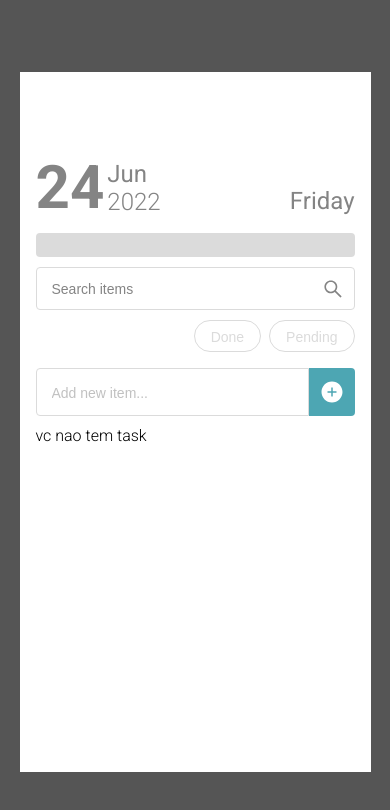
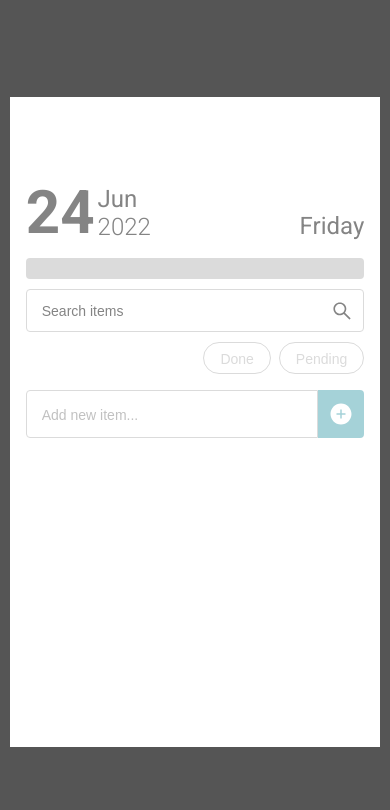
Before and after one commit to sizebay/frontend-challenge, a React (Vite) app: page / in a window 390 px wide. Shown: the top 810 px of the page. Built offline with nearby package versions, Linux system fonts and the light colour scheme.

Commit message:
style: responsivity to desktop screen

```diff
--- a/src/components/AddItemInput/index.tsx
+++ b/src/components/AddItemInput/index.tsx
@@ -32,7 +32,7 @@ const AddItemInput = () => {
           onChange={({ target: { value } }) => setInputValue(value)}
         />
       </div>
-      <button type="submit">
+      <button type="submit" disabled={!inputValue}>
         <AiFillPlusCircle />
       </button>
     </Wrapper>
--- a/src/components/AddItemInput/styles.ts
+++ b/src/components/AddItemInput/styles.ts
@@ -5,6 +5,7 @@ export const Wrapper = styled.form`
   align-items: center;
   align-self: center;
   width: 100%;
+  max-width: 680px;
   > div {
     width: 100%;
     border: 1px solid var(--secundary-gray);
@@ -45,5 +46,8 @@ export const Wrapper = styled.form`
       }
       color: var(--secundary-gray);
     }
+    &:disabled {
+      opacity: 0.5;
+    }
   }
 `;
--- /dev/null
+++ b/src/components/ListContainer/index.tsx
@@ -0,0 +1,16 @@
+import { useTasks } from "../../providers/Tasks";
+import ListItem from "../ListItem";
+import { Wrapper } from "./styles";
+
+const ListContainer = () => {
+  const { tasks } = useTasks();
+
+  return (
+    <Wrapper>
+      {!!tasks.length &&
+        tasks.map((task) => <ListItem key={task.id} task={task} />)}
+    </Wrapper>
+  );
+};
+
+export default ListContainer;
--- /dev/null
+++ b/src/components/ListContainer/styles.ts
@@ -0,0 +1,18 @@
+import styled from "styled-components";
+
+export const Wrapper = styled.ul`
+  display: flex;
+  flex-flow: column;
+  gap: 8px;
+  height: 480px;
+  max-height: 480px;
+  overflow-y: scroll;
+  width: 100%;
+  align-self: center;
+  max-width: 680px;
+  @media (min-width: 680px) {
+    ::-webkit-scrollbar {
+      display: none;
+    }
+  }
+`;
--- a/src/components/ListItem/index.tsx
+++ b/src/components/ListItem/index.tsx
@@ -11,7 +11,7 @@ interface iListItemProps {
 const ListItem = ({ task }: iListItemProps) => {
   const [inputValue, setInputValue] = useState(task.description);
 
-  const { editTask } = useTasks();
+  const { editTask, removeTask, completeTask } = useTasks();
 
   useEffect(() => {
     if (inputValue && inputValue !== task.description) {
@@ -28,15 +28,20 @@ const ListItem = ({ task }: iListItemProps) => {
           value={inputValue}
           onChange={({ target: { value } }) => setInputValue(value)}
         />
-        <div className="subtitle">Edit task</div>
       </div>
       <div className="buttons-container">
-        <button className="remove-task-btn">
+        <button className="remove-task-btn" onClick={() => removeTask(task)}>
           <AiOutlineMinusCircle />
         </button>
-        <button className="complete-task-btn">
+        <button
+          className="complete-task-btn"
+          onClick={() => completeTask(task)}
+        >
           <AiOutlineCheckCircle />
         </button>
+      </div>
+      <div className="tooltip">
+        <span>Edit task</span>
       </div>
     </Wrapper>
   );
--- a/src/components/ListItem/styles.ts
+++ b/src/components/ListItem/styles.ts
@@ -2,15 +2,17 @@ import styled from "styled-components";
 
 export const Wrapper = styled.li`
   width: 100%;
+  max-width: 680px;
   display: flex;
   align-items: center;
   justify-content: space-between;
   background-color: #f4f4f4;
   border-radius: 4px;
   border: 1px solid var(--secundary-gray);
+  transition: 0.4s;
   .description-container {
     padding: 11px 9px 10px 9px;
-    max-width: 75%;
+    width: 130%;
     > input {
       border: none;
       background-color: transparent;
@@ -20,39 +22,56 @@ export const Wrapper = styled.li`
       white-space: nowrap;
       overflow: hidden;
       text-overflow: ellipsis;
+      width: 130%;
+      letter-spacing: -0.3px;
+      @media (min-width: 650px) {
+        width: 100%;
+      }
     }
-    > .subtitle {
-      opacity: 0;
-      transition: 0.4s;
-      padding: 10px 16px;
-      background: var(--primary-gray);
+  }
+  .tooltip {
+    position: relative;
+    display: inline-block;
+    right: 60%;
+    > span {
+      opacity: 0.8;
+      visibility: hidden;
+      background-color: var(--primary-gray);
+      color: #fff;
+      text-align: center;
+      padding: 5px 20px 5px 0;
+      font-size: 14px;
+      border-radius: 4px;
       position: absolute;
-      left: 100px;
-      border-radius: 4px;
-      color: #ffffff;
+      z-index: 1;
+      white-space: nowrap;
       pointer-events: none;
-      font-size: 14px;
+      top: 17px;
       &::before {
         content: "";
-        position: absolute;
-        left: 40%;
-        top: -5px;
         width: 0;
         height: 0;
+        position: relative;
+        bottom: 30px;
+        left: 50%;
         border-left: 10px solid transparent;
         border-right: 10px solid transparent;
         border-bottom: 10px solid var(--primary-gray);
       }
     }
   }
-  &:hover .subtitle {
-    opacity: 0.8;
+  :hover .tooltip > span {
+    visibility: visible;
+  }
+  :hover {
+    background-color: #ffffff;
   }
   > .buttons-container {
     opacity: 0;
     display: flex;
     transition: 0.4s;
     height: 100%;
+    pointer-events: none;
     > button {
       display: flex;
       align-items: center;
@@ -80,7 +99,21 @@ export const Wrapper = styled.li`
       background-color: var(--primary-color);
     }
   }
-  :hover > div {
+  :hover > .buttons-container {
     opacity: 1;
+    pointer-events: auto;
+  }
+  @media (min-width: 650px) {
+    height: 48px;
+    .description-container {
+      padding: 15px 0px 14px 16px;
+    }
+    .buttons-container {
+      height: 48px;
+      > button {
+        width: 44px;
+        font-size: 24px;
+      }
+    }
   }
 `;
--- a/src/components/MainContent/index.tsx
+++ b/src/components/MainContent/index.tsx
@@ -5,7 +5,7 @@ import AddItemInput from "../AddItemInput";
 import { Wrapper } from "./styles";
 import Searcher from "../Searcher";
 import { useState } from "react";
-import ListItem from "../ListItem";
+import ListContainer from "../ListContainer";
 
 export type SearchState = {
   filter: boolean;
@@ -14,7 +14,7 @@ export type SearchState = {
 };
 
 const MainContent = () => {
-  const { tasks, percentageCompletedTasks } = useTasks();
+  const { percentageCompletedTasks } = useTasks();
   const [searchState, setSearchState] = useState<SearchState>({
     filter: false,
     searchByText: "",
@@ -31,15 +31,7 @@ const MainContent = () => {
       <ProgressBar progress={percentageCompletedTasks} />
       <Searcher changeSearchState={changeSearchState} />
       <AddItemInput />
-      {tasks.length ? (
-        <ul>
-          {tasks.map((task) => (
-            <ListItem key={task.id} task={task} />
-          ))}
-        </ul>
-      ) : (
-        "vc nao tem task"
-      )}
+      <ListContainer />
     </Wrapper>
   );
 };
--- a/src/components/MainContent/styles.ts
+++ b/src/components/MainContent/styles.ts
@@ -2,15 +2,14 @@ import styled from "styled-components";
 
 export const Wrapper = styled.div`
   background-color: #ffffff;
-  width: 90%;
-  height: 700px;
-  padding: 5rem 1rem;
+  width: 95%;
+  height: 650px;
+  max-width: 800px;
+  padding: 5rem 1rem 2rem 1rem;
   display: flex;
   flex-flow: column;
   gap: 10px;
-  > ul {
-    display: flex;
-    flex-flow: column;
-    gap: 8px;
+  @media (min-width: 650px) {
+    padding: 3rem 4rem;
   }
 `;
--- a/src/components/ProgressBar/styles.ts
+++ b/src/components/ProgressBar/styles.ts
@@ -2,7 +2,7 @@ import styled from "styled-components";
 import { iProgressBarProps } from ".";
 
 export const Wrapper = styled.div<iProgressBarProps>`
-  height: 1.5rem;
+  height: 2.4rem;
   width: 100%;
   background-color: var(--secundary-gray);
   border-radius: 0.25rem;
--- a/src/components/Searcher/styles.ts
+++ b/src/components/Searcher/styles.ts
@@ -2,7 +2,7 @@ import styled, { css } from "styled-components";
 
 export const Wrapper = styled.div`
   display: flex;
-  flex-flow: column;
+  flex-direction: column;
   gap: 10px;
   margin-bottom: 6px;
   > div {
@@ -11,6 +11,8 @@ export const Wrapper = styled.div`
     border: 1px solid var(--secundary-gray);
     padding: 10px 10px 9px 15px;
     align-items: center;
+    max-width: 450px;
+    width: 100%;
     > input {
       border: none;
       width: 100%;
@@ -36,6 +38,10 @@ export const Wrapper = styled.div`
     display: flex;
     gap: 0.5rem;
   }
+  @media (min-width: 650px) {
+    flex-direction: row-reverse;
+    justify-content: space-between;
+  }
 `;
 
 interface iButtonProps {
@@ -49,6 +55,7 @@ export const Button = styled.button<iButtonProps>`
   justify-content: center;
   gap: 5px;
   background-color: #ffffff;
+  cursor: pointer;
   border: 1px solid
     ${({ activated }) =>
       activated ? css`var(--secundary-color)` : css`var(--secundary-gray)`};
```
